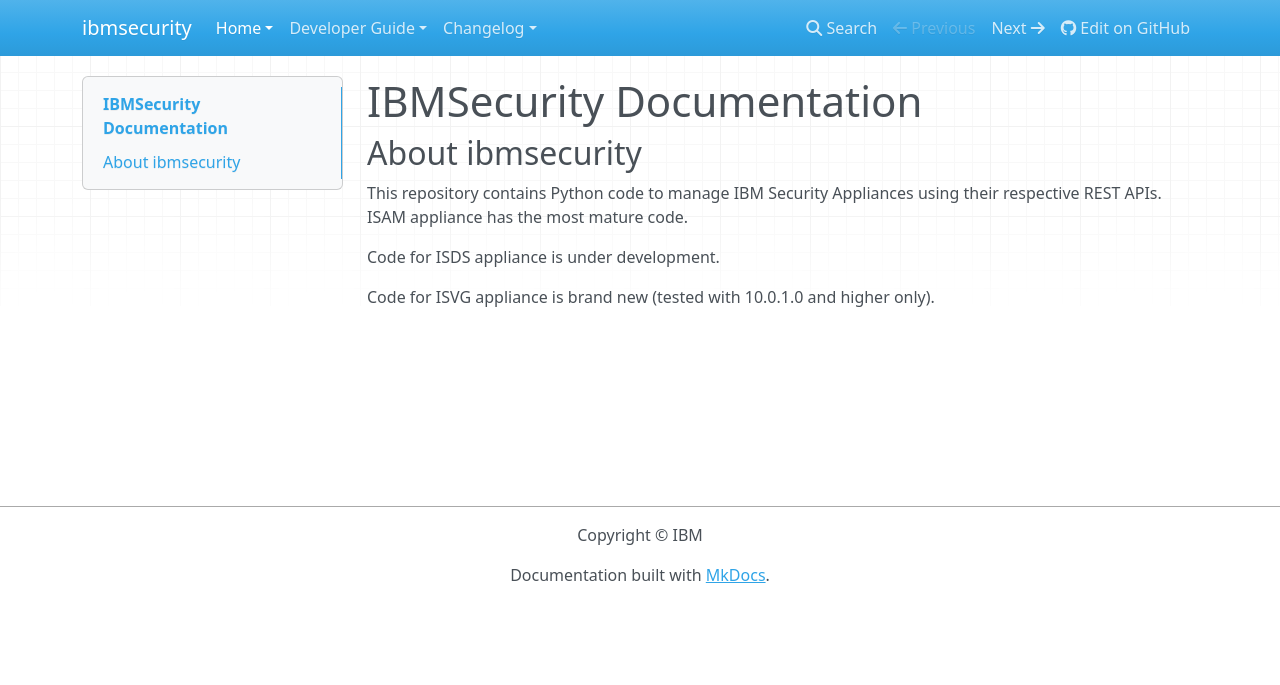
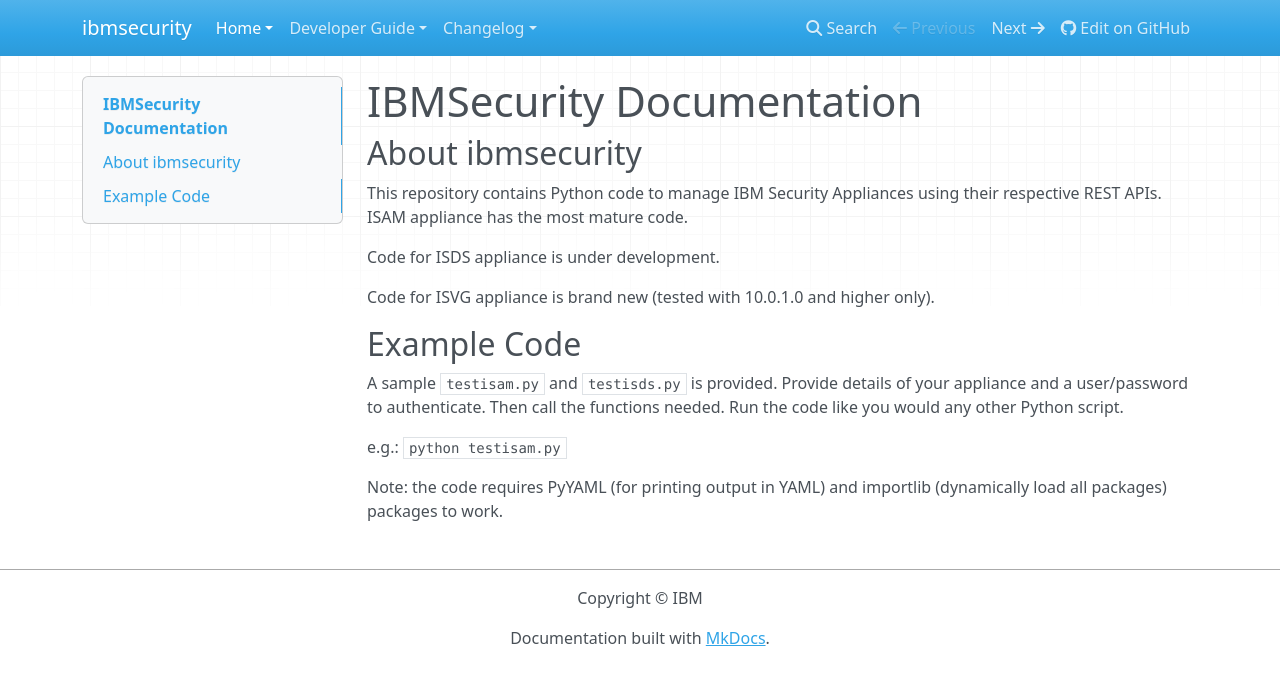
Before and after one commit to IBM-Security/ibmsecurity, an MkDocs documentation site: the page built from docs/index.md, in a window 1280 px wide. Shown: the top 685 px of the page. Built offline with MkDocs 1.6.1, drawn with Linux system fonts in a browser that asks for light colours; nearby versions of some CDN libraries.

```diff
--- a/docs/index.md
+++ b/docs/index.md
@@ -8,3 +8,12 @@ ISAM appliance has the most mature code.
 Code for ISDS appliance is under development.
 
 Code for ISVG appliance is brand new (tested with 10.0.1.0 and higher only).
+
+## Example Code
+
+A sample `testisam.py` and `testisds.py` is provided. Provide details of your appliance and a user/password to authenticate.
+Then call the functions needed. Run the code like you would any other Python script.
+
+e.g.: `python testisam.py`
+
+Note: the code requires PyYAML (for printing output in YAML) and importlib (dynamically load all packages) packages to work.
```
Also changed, not shown: README.md (+0 -8 lines), docs/changelog.md (+2 -0 lines).
